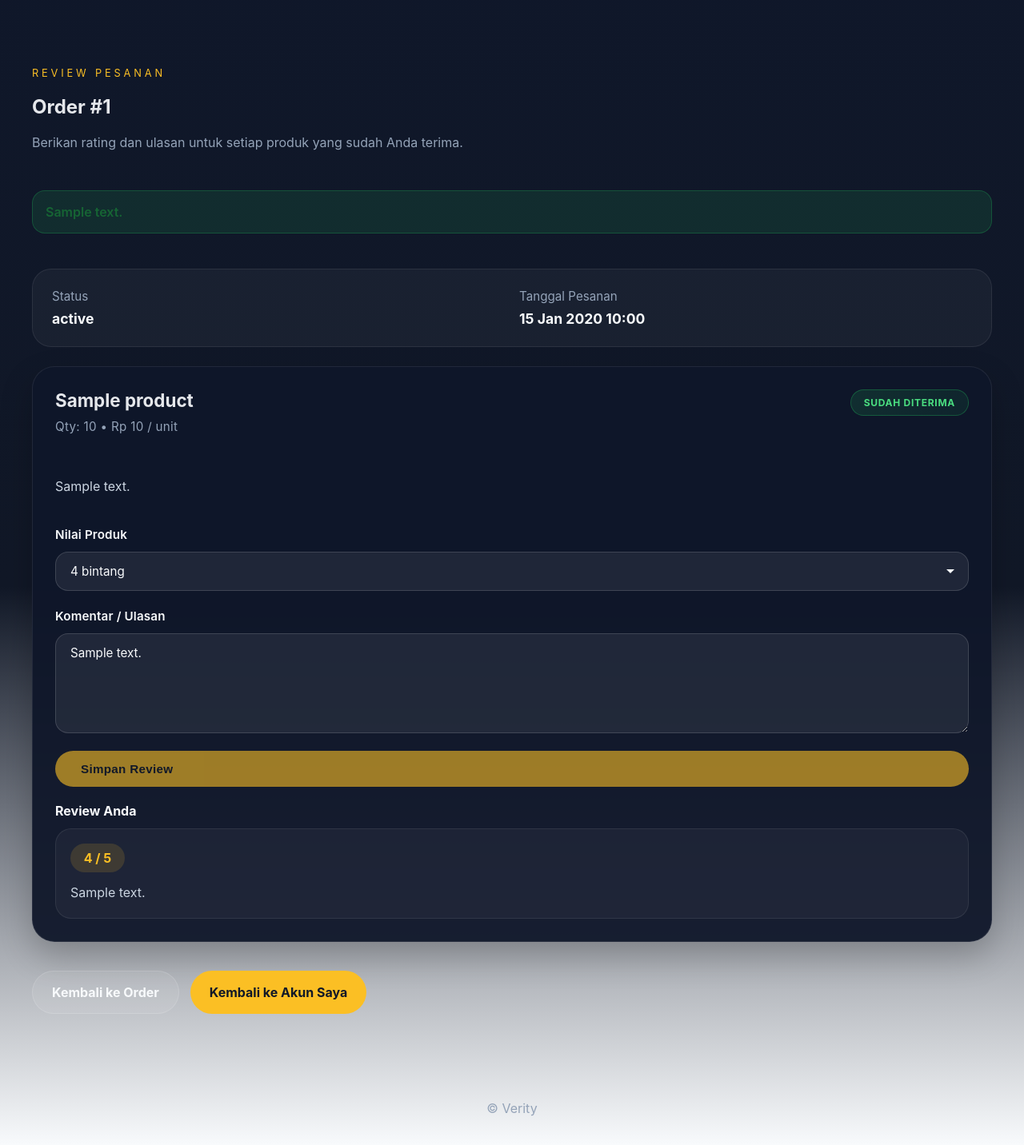
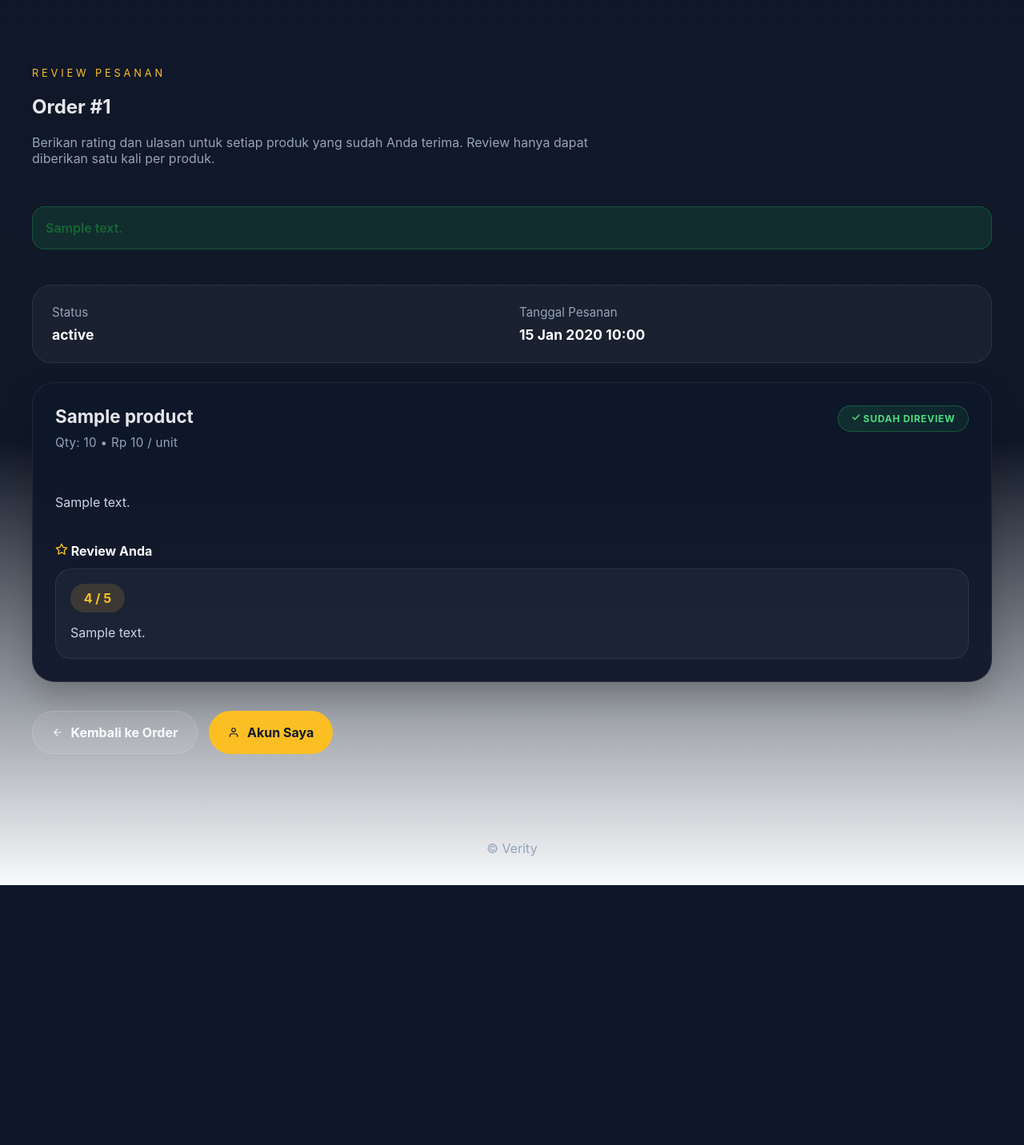
Before and after one commit to stevenemmanuelses/ecommerce, a Django app: template templates/order_review.html in a window 1280 px wide. Shown: the part 120-1552 px from the top of the page at 80% size. After the commit the page ends 1227 px from the top, so only its background shows below. Run offline with Django 4.2, Linux system fonts and the light colour scheme; the template is opened without the code that fills it: most values are stand-ins (such as "Sample title", 1, 10 or a date in 2020).

Commit message:
Update order_review.html

```diff
--- a/templates/order_review.html
+++ b/templates/order_review.html
@@ -6,7 +6,7 @@
     <div>
       <p class="eyebrow">Review Pesanan</p>
       <h2>Order #{{ order.id }}</h2>
-      <p class="text-muted">Berikan rating dan ulasan untuk setiap produk yang sudah Anda terima.</p>
+      <p class="text-muted">Berikan rating dan ulasan untuk setiap produk yang sudah Anda terima. Review hanya dapat diberikan satu kali per produk.</p>
     </div>
   </div>
 
@@ -44,7 +44,14 @@
                 </h3>
                 <p class="item-subtitle">Qty: {{ item.quantity }} {% if item.price %}• Rp {{ item.price|intcomma }} / unit{% endif %}</p>
               </div>
-              <span class="review-badge status-approved">Sudah Diterima</span>
+              {% if item.review %}
+                <span class="review-badge status-approved">
+                  <svg width="12" height="12" viewBox="0 0 24 24" fill="none" stroke="currentColor" stroke-width="3" stroke-linecap="round" stroke-linejoin="round"><polyline points="20 6 9 17 4 12"></polyline></svg>
+                  Sudah Direview
+                </span>
+              {% else %}
+                <span class="review-badge status-pending">Belum Direview</span>
+              {% endif %}
             </div>
 
             <p class="review-item-description">
@@ -53,53 +60,71 @@
               {% endif %}
             </p>
 
+            {% if item.review %}
+              <!-- Show existing review (read-only) -->
+              <div class="existing-review">
+                <h4>
+                  <svg width="16" height="16" viewBox="0 0 24 24" fill="none" stroke="#fbbf24" stroke-width="2" stroke-linecap="round" stroke-linejoin="round"><polygon points="12 2 15.09 8.26 22 9.27 17 14.14 18.18 21.02 12 17.77 5.82 21.02 7 14.14 2 9.27 8.91 8.26 12 2"></polygon></svg>
+                  Review Anda
+                </h4>
+                <div class="review-summary">
+                  <span class="review-score">{{ item.review.rating }} / 5</span>
+                  <p>{{ item.review.comment|default:"Tidak ada komentar." }}</p>
+                </div>
+              </div>
+            {% else %}
+              <!-- Show review form (only if not yet reviewed and order is delivered) -->
+              {% if order.status == 'delivered' %}
                 <form method="post" class="review-form">
                   {% csrf_token %}
                   <input type="hidden" name="item_id" value="{{ item.id }}">
 
                   <div class="form-group">
-                <label for="rating-{{ item.id }}">Nilai Produk</label>
+                    <label for="rating-{{ item.id }}">
+                      <svg width="14" height="14" viewBox="0 0 24 24" fill="none" stroke="#fbbf24" stroke-width="2" stroke-linecap="round" stroke-linejoin="round"><polygon points="12 2 15.09 8.26 22 9.27 17 14.14 18.18 21.02 12 17.77 5.82 21.02 7 14.14 2 9.27 8.91 8.26 12 2"></polygon></svg>
+                      Nilai Produk
+                    </label>
                     <select name="rating" id="rating-{{ item.id }}">
                       <option value="">-- Pilih Rating --</option>
                       {% for rating in rating_choices %}
-                    <option value="{{ rating }}" {% if item.review and item.review.rating == rating %}selected{% endif %}>{{ rating }} bintang</option>
+                        <option value="{{ rating }}">{{ rating }} ★</option>
                       {% endfor %}
                     </select>
                   </div>
 
                   <div class="form-group">
-                <label for="comment-{{ item.id }}">Komentar / Ulasan</label>
-                <textarea id="comment-{{ item.id }}" name="comment" rows="5" placeholder="Bagikan pengalaman Anda menggunakan produk ini">{% if item.review %}{{ item.review.comment }}{% endif %}</textarea>
+                    <label for="comment-{{ item.id }}">
+                      <svg width="14" height="14" viewBox="0 0 24 24" fill="none" stroke="currentColor" stroke-width="2" stroke-linecap="round" stroke-linejoin="round"><path d="M21 15a2 2 0 0 1-2 2H7l-4 4V5a2 2 0 0 1 2-2h14a2 2 0 0 1 2 2z"></path></svg>
+                      Komentar / Ulasan
+                    </label>
+                    <textarea id="comment-{{ item.id }}" name="comment" rows="4" placeholder="Bagikan pengalaman Anda menggunakan produk ini..."></textarea>
                   </div>
 
-              {% if order.status == 'delivered' %}
-                <button type="submit" class="primary-button">Simpan Review</button>
-              {% else %}
-                <button type="submit" class="primary-button" disabled title="Order harus diterima terlebih dahulu">Simpan Review</button>
+                  <button type="submit" class="primary-button">
+                    <svg width="14" height="14" viewBox="0 0 24 24" fill="none" stroke="currentColor" stroke-width="2.5" stroke-linecap="round" stroke-linejoin="round"><polyline points="20 6 9 17 4 12"></polyline></svg>
+                    Kirim Review
+                  </button>
+                </form>
               {% endif %}
-            </form>
-
-            {% if item.review %}
-              <div class="existing-review">
-                <h4>Review Anda</h4>
-                <div class="review-summary">
-                  <span class="review-score">{{ item.review.rating }} / 5</span>
-                  <p>{{ item.review.comment }}</p>
-                </div>
-              </div>
             {% endif %}
           </article>
         {% endfor %}
       </div>
     {% else %}
       <div class="review-empty-state">
-        <p class="text-muted">Belum ada produk yang dapat direview. Silahkan periksa kembali order Anda atau hubungi customer service.</p>
+        <p class="text-muted">Belum ada produk yang dapat direview.</p>
       </div>
     {% endif %}
 
     <div class="actions-row">
-      <a class="secondary-button" href="{% url 'store:order_tracking' order.id %}">Kembali ke Order</a>
-      <a class="primary-button" href="{% url 'store:account' %}">Kembali ke Akun Saya</a>
+      <a class="secondary-button" href="{% url 'store:order_tracking' order.id %}">
+        <svg width="14" height="14" viewBox="0 0 24 24" fill="none" stroke="currentColor" stroke-width="2" stroke-linecap="round" stroke-linejoin="round"><line x1="19" y1="12" x2="5" y2="12"></line><polyline points="12 19 5 12 12 5"></polyline></svg>
+        Kembali ke Order
+      </a>
+      <a class="primary-button" href="{% url 'store:account' %}">
+        <svg width="14" height="14" viewBox="0 0 24 24" fill="none" stroke="currentColor" stroke-width="2" stroke-linecap="round" stroke-linejoin="round"><path d="M20 21v-2a4 4 0 0 0-4-4H8a4 4 0 0 0-4 4v2"></path><circle cx="12" cy="7" r="4"></circle></svg>
+        Akun Saya
+      </a>
     </div>
   </div>
 </section>
```
Lines whose indentation alone changed are shown as unchanged.
